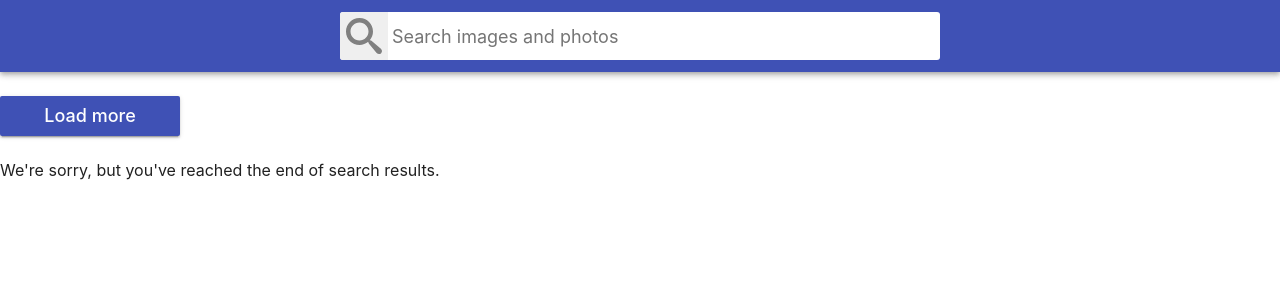
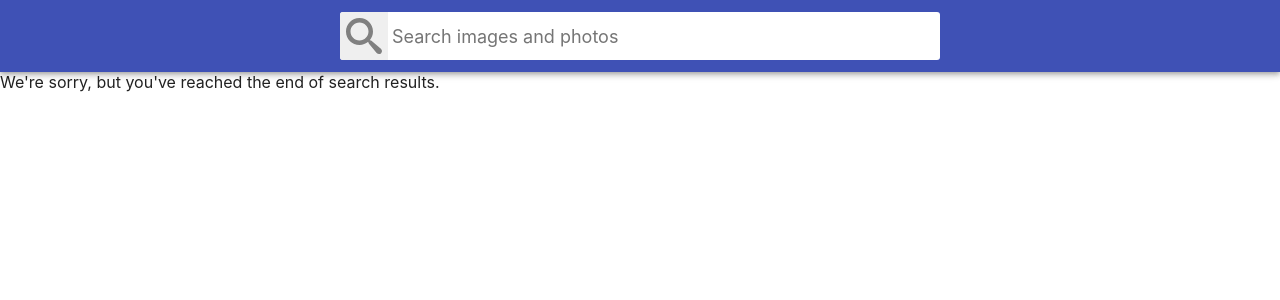
Before and after one commit to OlehKozubJS/goit-react-hw-03-image-finder, a React (Create React App) app: page / in a window 1280 px wide. Shown: the top 300 px of the page. Built offline with nearby package versions, Linux system fonts and the light colour scheme.

Commit message:
Update ImageFinder.jsx

```diff
--- a/src/components/ImageFinder.jsx
+++ b/src/components/ImageFinder.jsx
@@ -88,10 +88,15 @@ export class ImageFinder extends Component {
           imageGalleryItems={this.state.images}
           itemClickFunction={this.openModal}
         />
-        <Button clickFunction={this.loadMoreFunction} />
-        {!this.state.isLoadMore && (
-          <div>We're sorry, but you've reached the end of search results.</div>
-        )}
+        {this.state.images.length > 0
+          ? this.state.isLoadMore && (
+              <Button clickFunction={this.loadMoreFunction} />
+            )
+          : !this.state.isLoadMore && (
+              <div>
+                We're sorry, but you've reached the end of search results.
+              </div>
+            )}
       </div>
     );
   }
```
